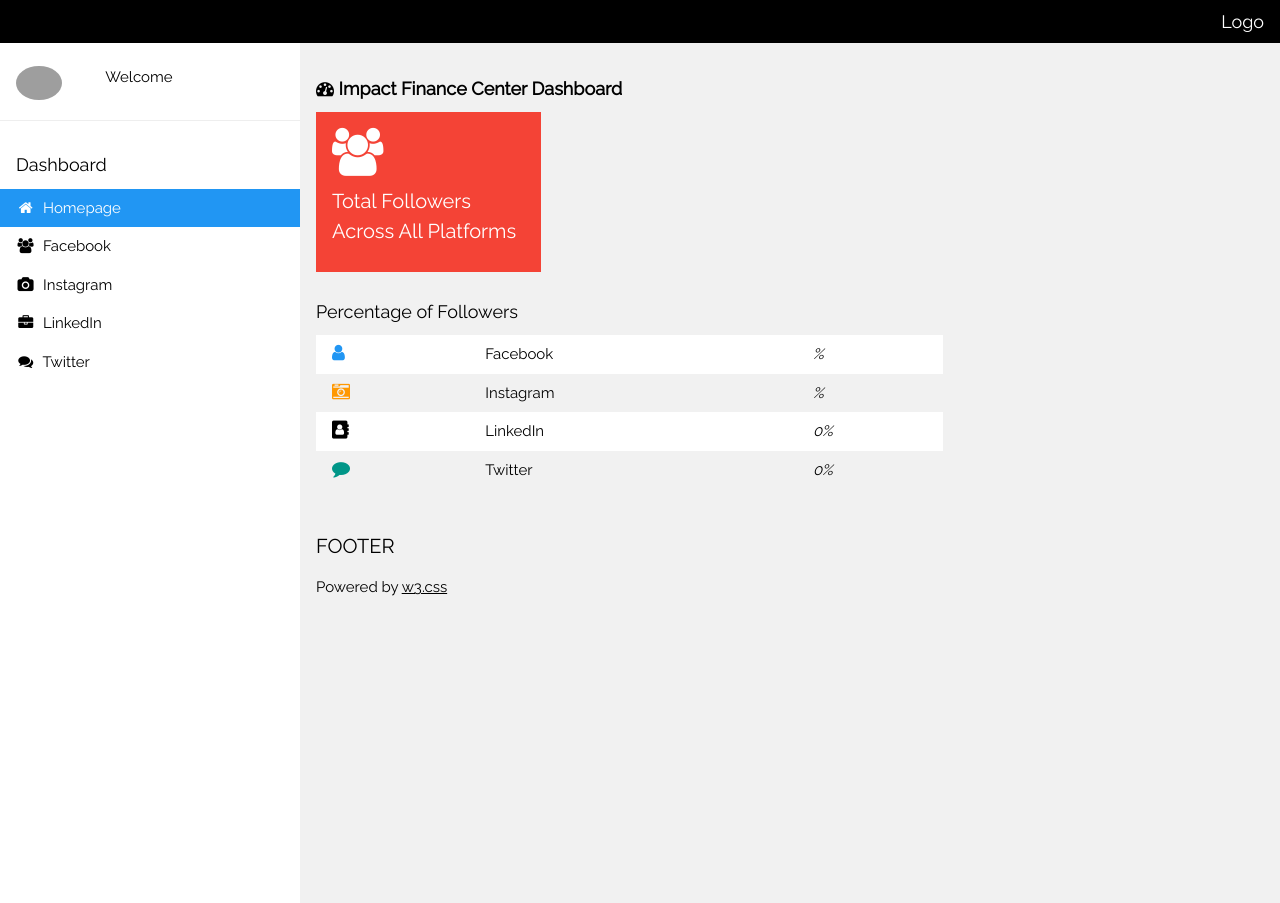
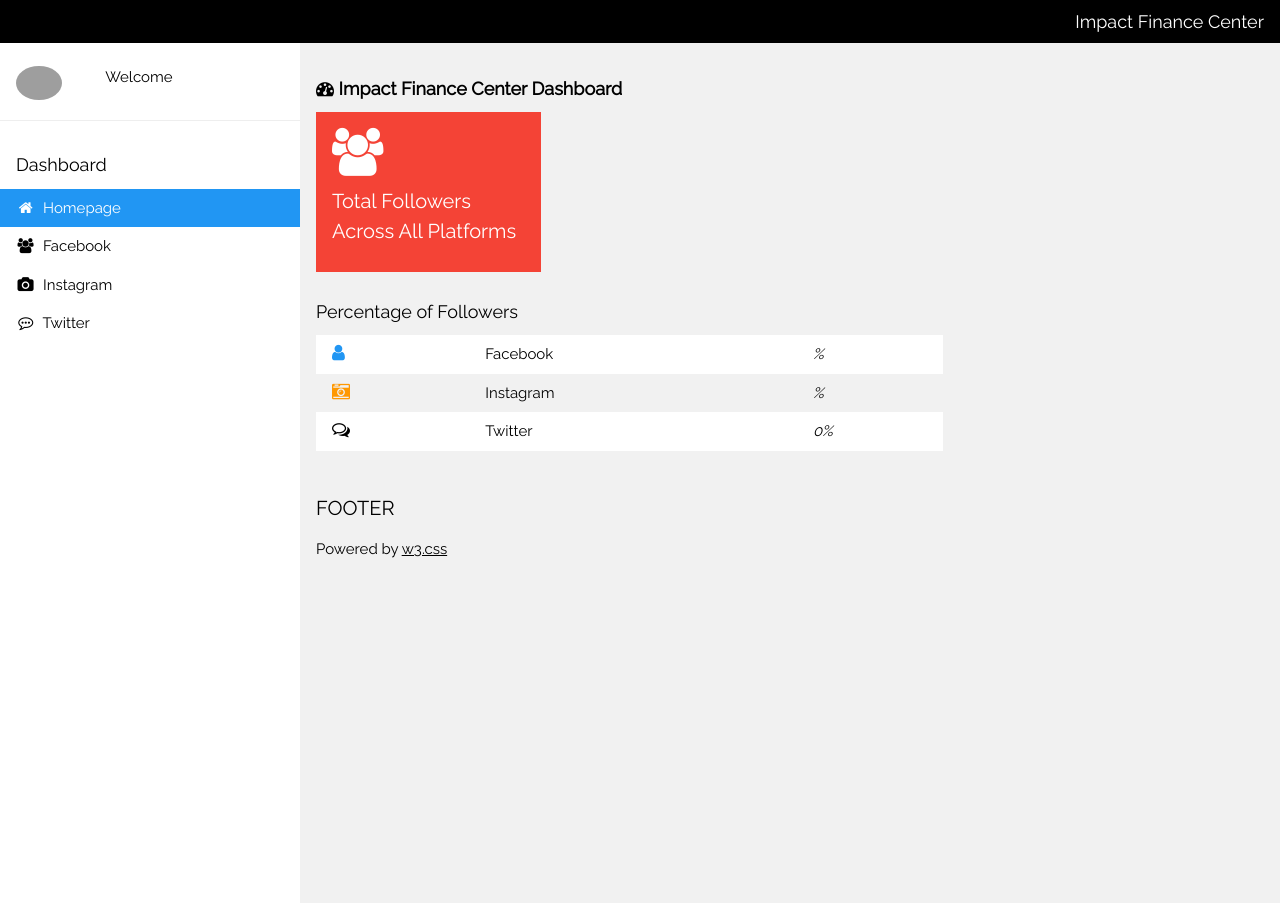
Before and after one commit to laurachamb/410-Project, a Flask app: template templates/index.html in a window 1280 px wide. Run offline with Flask 2, Linux system fonts and the light colour scheme; the template is opened without the code that fills it, so the values that code supplies are empty; parts of the project's set-up code (start-up, migrations or seed data) failed here and were passed over; grey boxes are pictures that could not be loaded.

Commit message:
Update index.html
Updated with twitter link and info instead of linkedin

```diff
--- a/templates/index.html
+++ b/templates/index.html
@@ -14,7 +14,7 @@
 <!-- Top container -->
 <div class="w3-bar w3-top w3-black w3-large" style="z-index:4">
   <button class="w3-bar-item w3-button w3-hide-large w3-hover-none w3-hover-text-light-grey" onclick="w3_open();"><i class="fa fa-bars"></i>  Menu</button>
-  <span class="w3-bar-item w3-right">Logo</span>
+  <span class="w3-bar-item w3-right">Impact Finance Center</span>
 </div>
 
 <!-- Sidebar/menu -->
@@ -37,8 +37,7 @@
     <a href="/" class="w3-bar-item w3-button w3-padding w3-blue"><i class="fa fa-home fa-fw"></i>  Homepage</a>
     <a href="/facebook" class="w3-bar-item w3-button w3-padding"><i class="fa fa-users fa-fw"></i>  Facebook</a>
     <a href="/instagram" class="w3-bar-item w3-button w3-padding"><i class="fa fa-camera fa-fw"></i>  Instagram</a>
-    <a href="/linkedin" class="w3-bar-item w3-button w3-padding"><i class="fa fa-briefcase fa-fw"></i>  LinkedIn</a>
-    <a href="/twitter" class="w3-bar-item w3-button w3-padding"><i class="fa fa-comments fa-fw"></i>  Twitter</a>
+    <a href="/twitter" class="w3-bar-item w3-button w3-padding"><i class="fa fa-commenting-o fa-fw"></i>  Twitter</a>
   </div>
 </nav>
 
@@ -65,49 +64,10 @@
         <h4>Total Followers Across All Platforms</h4>
       </div>
     </div>
-    <!--
-    <div class="w3-quarter">
-      <div class="w3-container w3-blue w3-padding-16">
-        <div class="w3-left"><i class="fa fa-eye w3-xxxlarge"></i></div>
-        <div class="w3-right">
-          <h3>99</h3>
-        </div>
-        <div class="w3-clear"></div>
-        <h4>Views</h4>
-      </div>
-    </div>
-
-    <div class="w3-quarter">
-      <div class="w3-container w3-teal w3-padding-16">
-        <div class="w3-left"><i class="fa fa-share-alt w3-xxxlarge"></i></div>
-        <div class="w3-right">
-          <h3>23</h3>
-        </div>
-        <div class="w3-clear"></div>
-        <h4>Shares</h4>
-      </div>
-    </div>
-    <div class="w3-quarter">
-      <div class="w3-container w3-orange w3-text-white w3-padding-16">
-        <div class="w3-left"><i class="fa fa-users w3-xxxlarge"></i></div>
-        <div class="w3-right">
-          <h3>50</h3>
-        </div>
-        <div class="w3-clear"></div>
-        <h4>Users</h4>
-      </div>
-    </div>
-    -->
   </div>
 
   <div class="w3-panel">
     <div class="w3-row-padding" style="margin:0 -16px">
-      <!--
-      <div class="w3-third">
-        <h5>Regions</h5>
-        <img src="/w3images/region.jpg" style="width:100%" alt="Google Regional Map">
-      </div>
-      -->
       <div class="w3-twothird">
         <h5>Percentage of Followers</h5>
         <table class="w3-table w3-striped w3-white">
@@ -122,12 +82,7 @@
             <td><i>{{info['i_percent']}}%</i></td>
           </tr>
           <tr>
-            <td><i class="fa fa-address-book w3-text-cobalt w3-large"></i></td>
-            <td>LinkedIn</td>
-            <td><i>0%</i></td>
-          </tr>
-          <tr>
-            <td><i class="fa fa-comment w3-text-teal w3-large"></i></td>
+            <td><i class="fa fa-comments-o w3-text-cobalt w3-large"></i></td>
             <td>Twitter</td>
             <td><i>0%</i></td>
           </tr>
@@ -135,124 +90,7 @@
       </div>
     </div>
   </div>
-  <!--
-  <hr>
-  <div class="w3-container">
-    <h5>General Stats</h5>
-    <p>New Visitors</p>
-    <div class="w3-grey">
-      <div class="w3-container w3-center w3-padding w3-green" style="width:25%">+25%</div>
-    </div>
 
-    <p>New Users</p>
-    <div class="w3-grey">
-      <div class="w3-container w3-center w3-padding w3-orange" style="width:50%">50%</div>
-    </div>
-
-    <p>Bounce Rate</p>
-    <div class="w3-grey">
-      <div class="w3-container w3-center w3-padding w3-red" style="width:75%">75%</div>
-    </div>
-  </div>
-  <hr>
-
-  <div class="w3-container">
-    <h5>Countries</h5>
-    <table class="w3-table w3-striped w3-bordered w3-border w3-hoverable w3-white">
-      <tr>
-        <td>United States</td>
-        <td>65%</td>
-      </tr>
-      <tr>
-        <td>UK</td>
-        <td>15.7%</td>
-      </tr>
-      <tr>
-        <td>Russia</td>
-        <td>5.6%</td>
-      </tr>
-      <tr>
-        <td>Spain</td>
-        <td>2.1%</td>
-      </tr>
-      <tr>
-        <td>India</td>
-        <td>1.9%</td>
-      </tr>
-      <tr>
-        <td>France</td>
-        <td>1.5%</td>
-      </tr>
-    </table><br>
-    <button class="w3-button w3-dark-grey">More Countries  <i class="fa fa-arrow-right"></i></button>
-  </div>
-  <hr>
-  <div class="w3-container">
-    <h5>Recent Users</h5>
-    <ul class="w3-ul w3-card-4 w3-white">
-      <li class="w3-padding-16">
-        <img src="/w3images/avatar2.png" class="w3-left w3-circle w3-margin-right" style="width:35px">
-        <span class="w3-xlarge">Mike</span><br>
-      </li>
-      <li class="w3-padding-16">
-        <img src="/w3images/avatar5.png" class="w3-left w3-circle w3-margin-right" style="width:35px">
-        <span class="w3-xlarge">Jill</span><br>
-      </li>
-      <li class="w3-padding-16">
-        <img src="/w3images/avatar6.png" class="w3-left w3-circle w3-margin-right" style="width:35px">
-        <span class="w3-xlarge">Jane</span><br>
-      </li>
-    </ul>
-  </div>
-  <hr>
-
-  <div class="w3-container">
-    <h5>Recent Comments</h5>
-    <div class="w3-row">
-      <div class="w3-col m2 text-center">
-        <img class="w3-circle" src="/w3images/avatar3.png" style="width:96px;height:96px">
-      </div>
-      <div class="w3-col m10 w3-container">
-        <h4>John <span class="w3-opacity w3-medium">Sep 29, 2014, 9:12 PM</span></h4>
-        <p>Keep up the GREAT work! I am cheering for you!! Lorem ipsum dolor sit amet, consectetur adipiscing elit, sed do eiusmod tempor incididunt ut labore et dolore magna aliqua.</p><br>
-      </div>
-    </div>
-
-    <div class="w3-row">
-      <div class="w3-col m2 text-center">
-        <img class="w3-circle" src="/w3images/avatar1.png" style="width:96px;height:96px">
-      </div>
-      <div class="w3-col m10 w3-container">
-        <h4>Bo <span class="w3-opacity w3-medium">Sep 28, 2014, 10:15 PM</span></h4>
-        <p>Sed do eiusmod tempor incididunt ut labore et dolore magna aliqua.</p><br>
-      </div>
-    </div>
-  </div>
-  <br>
-  <div class="w3-container w3-dark-grey w3-padding-32">
-    <div class="w3-row">
-      <div class="w3-container w3-third">
-        <h5 class="w3-bottombar w3-border-green">Demographic</h5>
-        <p>Language</p>
-        <p>Country</p>
-        <p>City</p>
-      </div>
-      <div class="w3-container w3-third">
-        <h5 class="w3-bottombar w3-border-red">System</h5>
-        <p>Browser</p>
-        <p>OS</p>
-        <p>More</p>
-      </div>
-      <div class="w3-container w3-third">
-        <h5 class="w3-bottombar w3-border-orange">Target</h5>
-        <p>Users</p>
-        <p>Active</p>
-        <p>Geo</p>
-        <p>Interests</p>
-      </div>
-    </div>
-  </div>
--->
   <!-- Footer -->
   <footer class="w3-container w3-padding-16 w3-light-grey">
     <h4>FOOTER</h4>
@@ -262,30 +100,6 @@
   <!-- End page content -->
 </div>
 
-<script>
-// Get the Sidebar
-var mySidebar = document.getElementById("mySidebar");
-
-// Get the DIV with overlay effect
-var overlayBg = document.getElementById("myOverlay");
-
-// Toggle between showing and hiding the sidebar, and add overlay effect
-function w3_open() {
-  if (mySidebar.style.display === 'block') {
-    mySidebar.style.display = 'none';
-    overlayBg.style.display = "none";
-  } else {
-    mySidebar.style.display = 'block';
-    overlayBg.style.display = "block";
-  }
-}
-
-// Close the sidebar with the close button
-function w3_close() {
-  mySidebar.style.display = "none";
-  overlayBg.style.display = "none";
-}
-</script>
 
 </body>
 </html>
```
